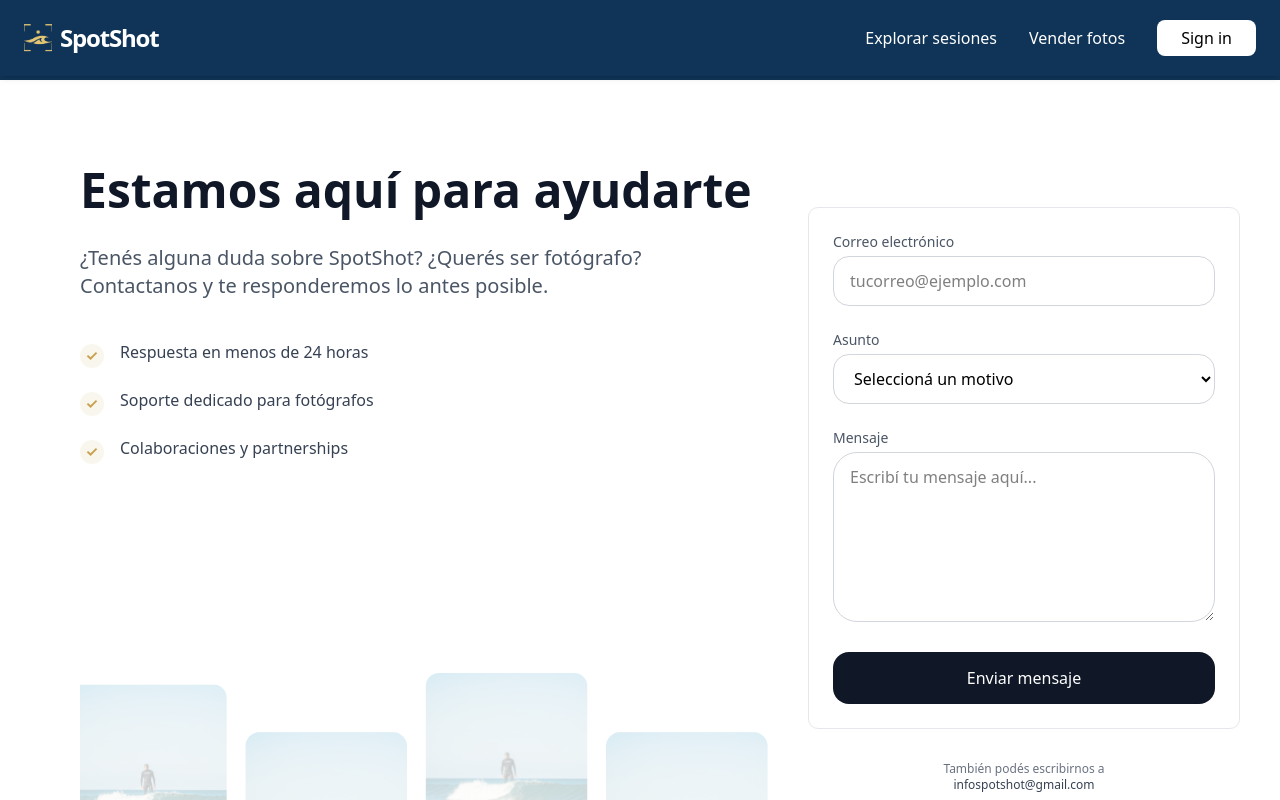
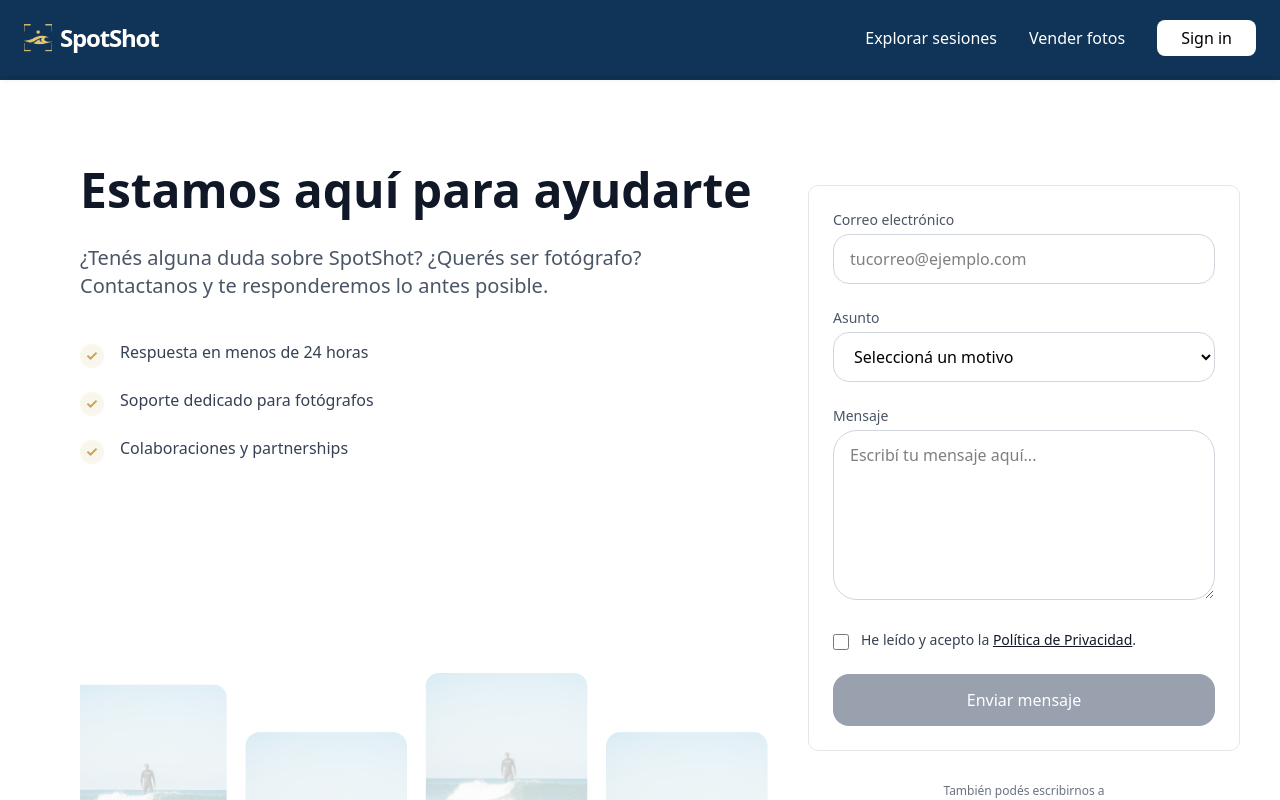
Before and after one commit to AgustinMateos/spotshot, a Next.js app: page /sesiones/contacto in a window 1280 px wide. Shown: the top 800 px of the page. Built offline with nearby package versions, Linux system fonts and the light colour scheme.

Commit message:
contacto

```diff
--- a/src/components/ContactoPage.jsx
+++ b/src/components/ContactoPage.jsx
@@ -2,6 +2,7 @@
 
 import React, { useState } from 'react';
 import Image from 'next/image';
+import Link from 'next/link';
 
 const SUBJECT_OPTIONS = {
   soporte: 'Soporte técnico',
@@ -17,6 +18,7 @@ export default function ContactoPage() {
     subject: '',
     message: '',
   });
+  const [acceptedPrivacy, setAcceptedPrivacy] = useState(false);
 
   const [submitted, setSubmitted] = useState(false);
   const [isSubmitting, setIsSubmitting] = useState(false);
@@ -42,6 +44,11 @@ export default function ContactoPage() {
       return;
     }
 
+    if (!acceptedPrivacy) {
+      setError('Tenés que aceptar la Política de Privacidad para enviar el mensaje.');
+      return;
+    }
+
     setIsSubmitting(true);
 
     const API_URL = process.env.NEXT_PUBLIC_API_URL || 'http://localhost:3001';
@@ -50,7 +57,7 @@ export default function ContactoPage() {
       const res = await fetch(`${API_URL}/api/v1/public/contact`, {
         method: 'POST',
         headers: { 'Content-Type': 'application/json' },
-        body: JSON.stringify({ email, motivo, mensaje }),
+        body: JSON.stringify({ email, motivo, mensaje, acceptedPrivacy }),
       });
 
       const data = await res.json();
@@ -68,6 +75,7 @@ export default function ContactoPage() {
       setTimeout(() => {
         setSubmitted(false);
         setFormData({ email: '', subject: '', message: '' });
+        setAcceptedPrivacy(false);
       }, 3000);
     } catch (err) {
       console.error(err);
@@ -175,6 +183,29 @@ export default function ContactoPage() {
                 />
               </div>
 
+              <label className="flex items-start gap-3 cursor-pointer">
+                <input
+                  type="checkbox"
+                  checked={acceptedPrivacy}
+                  onChange={(e) => {
+                    setAcceptedPrivacy(e.target.checked);
+                    setError('');
+                  }}
+                  className="mt-1 h-4 w-4 shrink-0 accent-gray-900"
+                />
+                <span className="text-sm text-gray-700">
+                  He leído y acepto la{' '}
+                  <Link
+                    href="/politica-de-privacidad"
+                    target="_blank"
+                    className="text-gray-900 font-medium underline"
+                  >
+                    Política de Privacidad
+                  </Link>
+                  .
+                </span>
+              </label>
+
               {error && (
                 <p className="text-sm text-red-600 bg-red-50 px-4 py-2.5 rounded-xl text-center">
                   {error}
@@ -183,7 +214,7 @@ export default function ContactoPage() {
 
               <button
                 type="submit"
-                disabled={isSubmitting}
+                disabled={isSubmitting || !acceptedPrivacy}
                 className="w-full bg-gray-900 hover:bg-black disabled:bg-gray-400 text-white font-medium py-3.5 rounded-2xl transition"
               >
                 {isSubmitting ? 'Enviando...' : 'Enviar mensaje'}
--- a/src/components/SesionDetail.jsx
+++ b/src/components/SesionDetail.jsx
@@ -34,6 +34,7 @@ export default function SesionDetail() {
   const [isReporting, setIsReporting] = useState(false);
   const [reportError, setReportError] = useState('');
   const [reportSuccess, setReportSuccess] = useState(false);
+  const [reportLegalOpen, setReportLegalOpen] = useState(false);
 
   // ==================== CONSENTIMIENTOS DE CHECKOUT ====================
   const [consents, setConsents] = useState({
@@ -1095,8 +1096,8 @@ export default function SesionDetail() {
 {/* MODAL REPORTAR FOTO */}
 {reportImage && (
   <div className="fixed inset-0 bg-black/70 z-[400] flex items-center justify-center p-4">
-    <div className="bg-white rounded-3xl w-full max-w-md overflow-hidden shadow-2xl">
-      <div className="flex justify-between items-center p-6 border-b">
+    <div className="bg-white rounded-3xl w-full max-w-md overflow-hidden shadow-2xl max-h-[90vh] flex flex-col">
+      <div className="flex justify-between items-center p-6 border-b shrink-0">
         <h3 className="text-xl font-semibold">Reportar foto</h3>
         <button
           onClick={() => {
@@ -1108,7 +1109,7 @@ export default function SesionDetail() {
         </button>
       </div>
 
-      <div className="p-6">
+      <div className="p-6 overflow-y-auto">
         {reportSuccess ? (
           <div className="text-center py-8">
             <div className="w-16 h-16 bg-emerald-100 rounded-full flex items-center justify-center mx-auto mb-4">
@@ -1152,6 +1153,60 @@ export default function SesionDetail() {
                 />
               </div>
 
+              {/* Información básica de protección de datos */}
+              <div className="rounded-2xl border border-gray-200 overflow-hidden">
+                <button
+                  type="button"
+                  onClick={() => setReportLegalOpen((v) => !v)}
+                  className="w-full flex items-center justify-between gap-3 px-4 py-3 text-left bg-gray-50 hover:bg-gray-100 transition"
+                >
+                  <span className="text-sm font-semibold text-[#0D2744]">
+                    Información básica sobre protección de datos
+                  </span>
+                  <ChevronDown
+                    size={18}
+                    className={`shrink-0 text-gray-500 transition-transform ${reportLegalOpen ? 'rotate-180' : ''}`}
+                  />
+                </button>
+
+                {reportLegalOpen && (
+                  <div className="px-4 py-4 text-sm text-gray-600 leading-relaxed space-y-2 border-t border-gray-200 bg-white">
+                    <p>
+                      <span className="font-semibold text-gray-800">Responsable:</span> Stefano
+                      Capra Vazquez y Camila Milagros Montanari (corresponsables) ·{' '}
+                      <a href="mailto:privacidad@spotshot.app" className="text-[#0D2744] underline">
+                        privacidad@spotshot.app
+                      </a>.
+                    </p>
+                    <p>
+                      <span className="font-semibold text-gray-800">Finalidad:</span> gestionar
+                      tu solicitud de retiro/reporte de una fotografía publicada en la
+                      Plataforma y contactarte para dar seguimiento si es necesario.
+                    </p>
+                    <p>
+                      <span className="font-semibold text-gray-800">Legitimación:</span> interés
+                      legítimo en atender solicitudes de terceros sobre contenido publicado;
+                      obligaciones legales aplicables.
+                    </p>
+                    <p>
+                      <span className="font-semibold text-gray-800">Destinatarios:</span> los
+                      proveedores indicados en la{' '}
+                      <Link href="/politica-de-privacidad" className="text-[#0D2744] font-medium underline">
+                        Política de Privacidad
+                      </Link>
+                      ; no se ceden datos a terceros salvo obligación legal.
+                    </p>
+                    <p>
+                      <span className="font-semibold text-gray-800">Derechos:</span> acceso,
+                      rectificación, supresión y demás derechos, como se explica en la{' '}
+                      <Link href="/politica-de-privacidad" className="text-[#0D2744] font-medium underline">
+                        Política de Privacidad
+                      </Link>.
+                    </p>
+                  </div>
+                )}
+              </div>
+
               {reportError && (
                 <p className="text-sm text-red-600 bg-red-50 px-4 py-2.5 rounded-xl">
                   {reportError}
```
